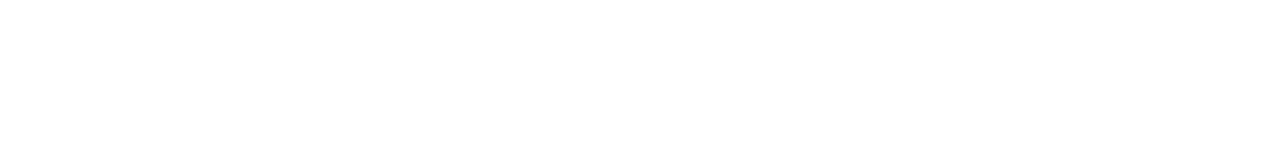
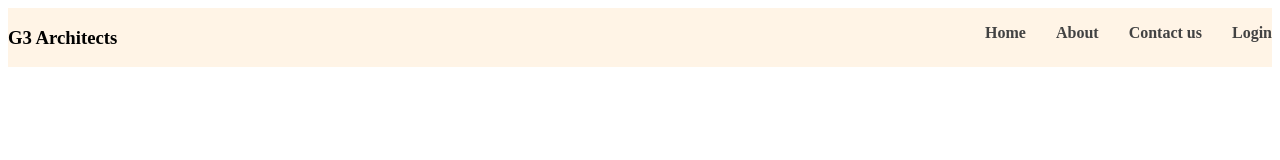
Before and after one commit to Ruhanur-byte/g3-architects-website, a plain HTML site: page index.html in a window 1280 px wide. Drawn offline with Linux system fonts and the light colour scheme.

Commit message:
added navbar section

```diff
--- a/index.html
+++ b/index.html
@@ -3,9 +3,30 @@
 <head>
     <meta charset="UTF-8">
     <meta name="viewport" content="width=device-width, initial-scale=1.0">
-    <title>Document</title>
+    <title>G3 Architects website</title>
+    <link rel="stylesheet" href="styles/architect.css">
+
 </head>
-<body>
+<body class=".work-sans-font">
+    <header class="bg-light">
+        <nav class="navbar display-flex">
+        <h3 class="brand">G3 Architects</h3>
+        <ul class="nav-links display-flex">
+            <li class="nav-item">Home<a href="" class="nav-link text-gray"></a></li>
+            <li class="nav-item">About<a href="" class="nav-link text-gray"></a></li>
+            <li class="nav-item">Contact us<a href="" class="nav-link text-gray"></a></li>
+            <li class="nav-item">Login<a href="" class="nav-link text-gray"></a></li>
+        </ul>
+        </nav>
+        <div class="banner">
 
+        </div>
+    </header>
+    <main>
+
+    </main>
+    <footer>
+
+    </footer>
 </body>
 </html>
--- /dev/null
+++ b/styles/architect.css
@@ -0,0 +1,38 @@
+@import url('https://fonts.googleapis.com/css2?family=Work+Sans:ital,wght@0,100..900;1,100..900&display=swap');
+.work-sans-font {
+    font-family: "Work Sans", sans-serif;
+    font-optical-sizing: auto;
+    font-weight: <weight>;
+    font-style: normal;
+  }
+  /*dark-2*/
+  .text-gray{
+    color: #424242;
+  }
+  /*dark-3*/
+  .text-light-gray{
+    color: #727272;
+  }
+  .bg-light{
+    background-color: rgba(255, 144, 14, 0.1);
+  }
+  /*shared styles*/
+  .display-flex{
+    display: flex;
+  }
+  .navbar{
+    justify-content: space-between;
+  }
+  .nav-links{
+    justify-content: space-around;
+    font-weight: 600;
+  }
+  .nav-item{
+    list-style: none;
+    margin-left: 30px;
+    color: #424242;
+  }
+  .navbar, .banner{
+    max-width: 1440px;
+    margin: 0 auto;
+  }
```
